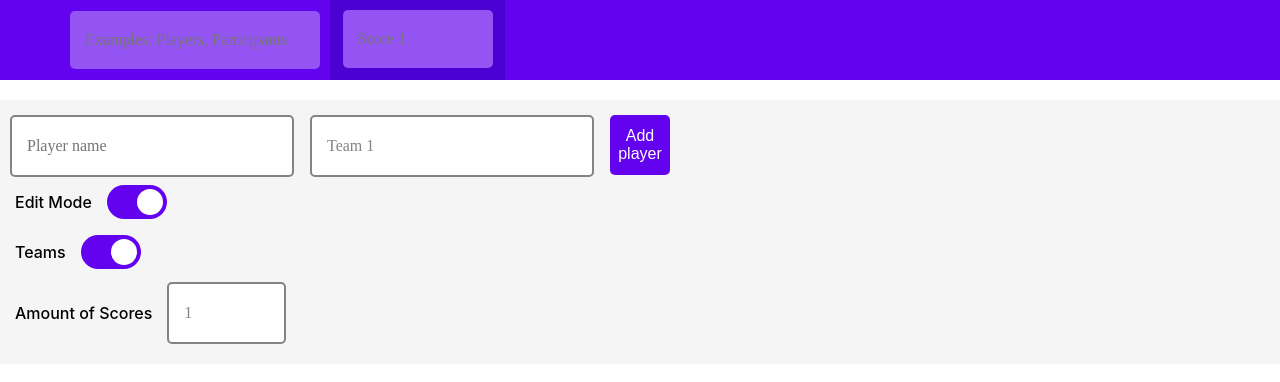
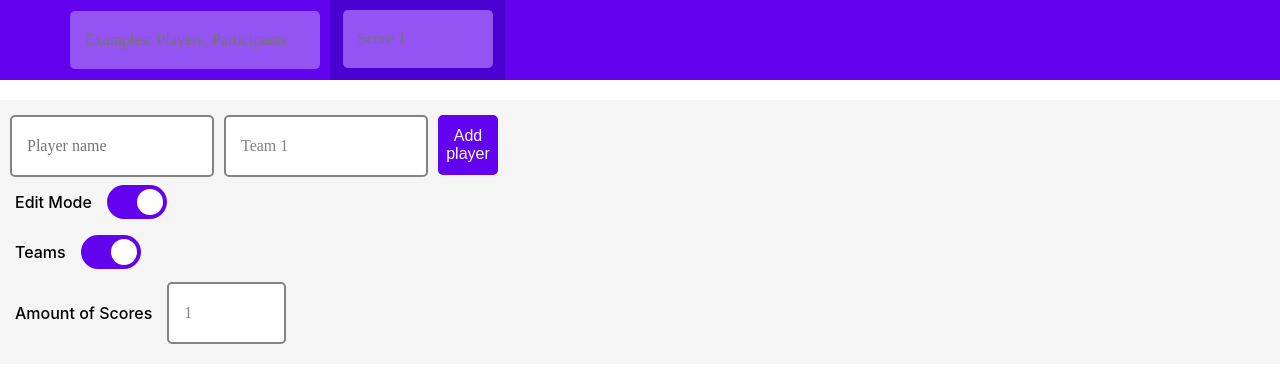
Before and after one commit to TxaiPereira/Leaderboard, a React (Create React App) app: page / in a window 1280 px wide. Shown: the top 382 px of the page. Built offline with nearby package versions, Linux system fonts and the light colour scheme.

Commit message:
updated styling

```diff
--- a/src/colors.js
+++ b/src/colors.js
@@ -61,7 +61,7 @@ export const nameHeaderInputWidth = "220px";
 export const sectionMarginTop = "20px";
 export const settingsWrapperPadding = "15px 0";
 export const optionWrapperPadding = "5px 0";
-export const newPlayerWrapperWidth = "660px";
-export const newPlayerInputWidth1 = "250px";
-export const newPlayerInputWidth2 = "550px";
+export const newPlayerWrapperWidth = "488px";
+export const newPlayerInputWidth1 = "170px";
+export const newPlayerInputWidth2 = "380px";
 export const numberInputWidth = "85px";
--- a/src/components/Player/styles.js
+++ b/src/components/Player/styles.js
@@ -59,6 +59,7 @@ export const DeleteButton = styled.button`
 
 export const NameText = styled.p`
   font-size: ${textFontSize};
+  font-weight: 500;
   color: ${textColor};
   margin-left: ${nameTextMargin};
   max-width: ${nameTextWidth};
--- a/src/components/Teams/styles.js
+++ b/src/components/Teams/styles.js
@@ -32,6 +32,7 @@ export const NameWrapper = styled.div`
   align-items: center;
   min-width: ${nameWrapperWidth};
   max-width: ${nameWrapperWidth};
+  font-weight: 500;
 `;
 
 export const NameText = styled.p`
```
